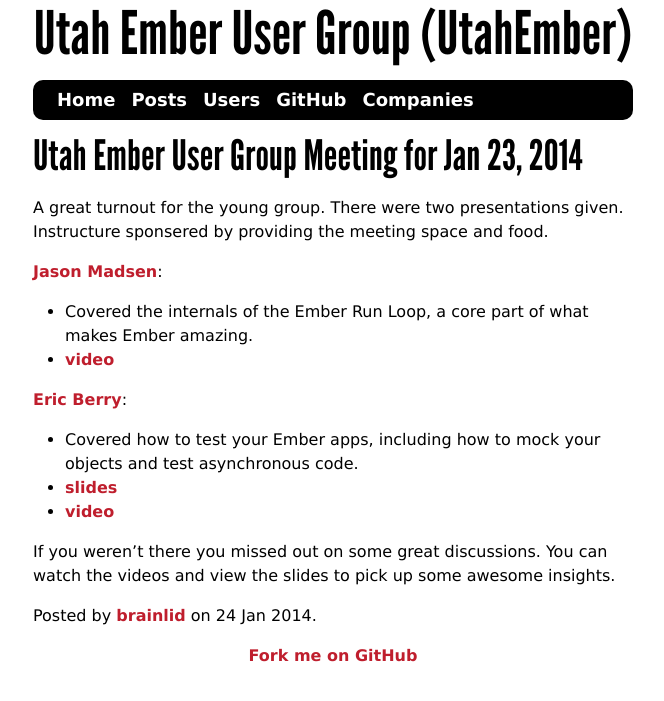
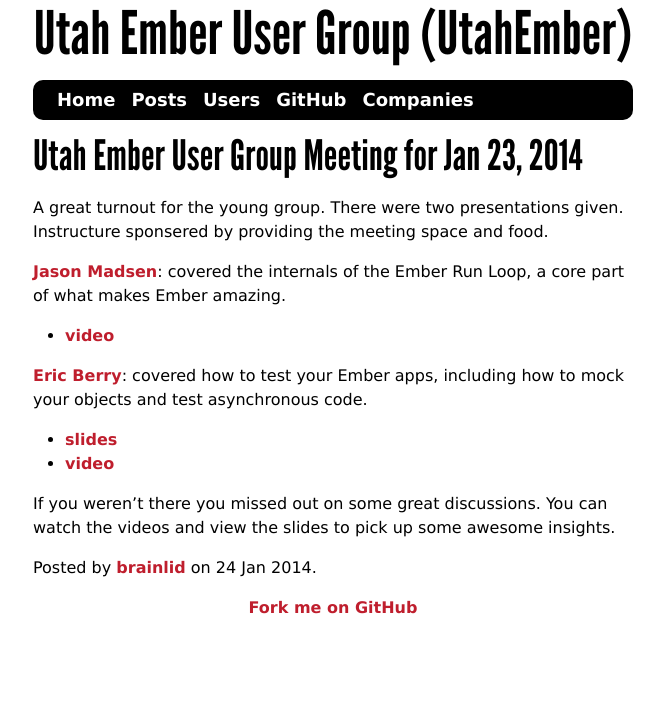
Before and after one commit to utahember/utahember.github.io, a Jekyll site: the page built from _posts/2014-01-24-ue.js-meeting.md, in a window 1280 px wide. Shown: the top 701 px of the page, without its empty margins (307-971 px from the left). Built offline with Jekyll 4.4.1, drawn with Linux system fonts in a browser that asks for light colours.

```diff
--- a/_posts/2014-01-24-ue.js-meeting.md
+++ b/_posts/2014-01-24-ue.js-meeting.md
@@ -6,12 +6,10 @@ description: "Meeting notes for utahember on Jan 23, 2014"
 ---
 A great turnout for the young group. There were two presentations given. Instructure sponsered by providing the meeting space and food.
 
-[Jason Madsen](http://github.com/knomedia):
-- Covered the internals of the Ember Run Loop, a core part of what makes Ember amazing.
+[Jason Madsen](http://github.com/knomedia): covered the internals of the Ember Run Loop, a core part of what makes Ember amazing.
 - [video](https://www.youtube.com/watch?v=RLgPBM72LQw)
 
-[Eric Berry](http://github.com/cavneb):
-- Covered how to test your Ember apps, including how to mock your objects and test asynchronous code.
+[Eric Berry](http://github.com/cavneb): covered how to test your Ember apps, including how to mock your objects and test asynchronous code.
 - [slides](http://coderberry.herokuapp.com/testing-your-ember-application)
 - [video](http://www.youtube.com/watch?v=GRT5YcXmm7E)
 
```
